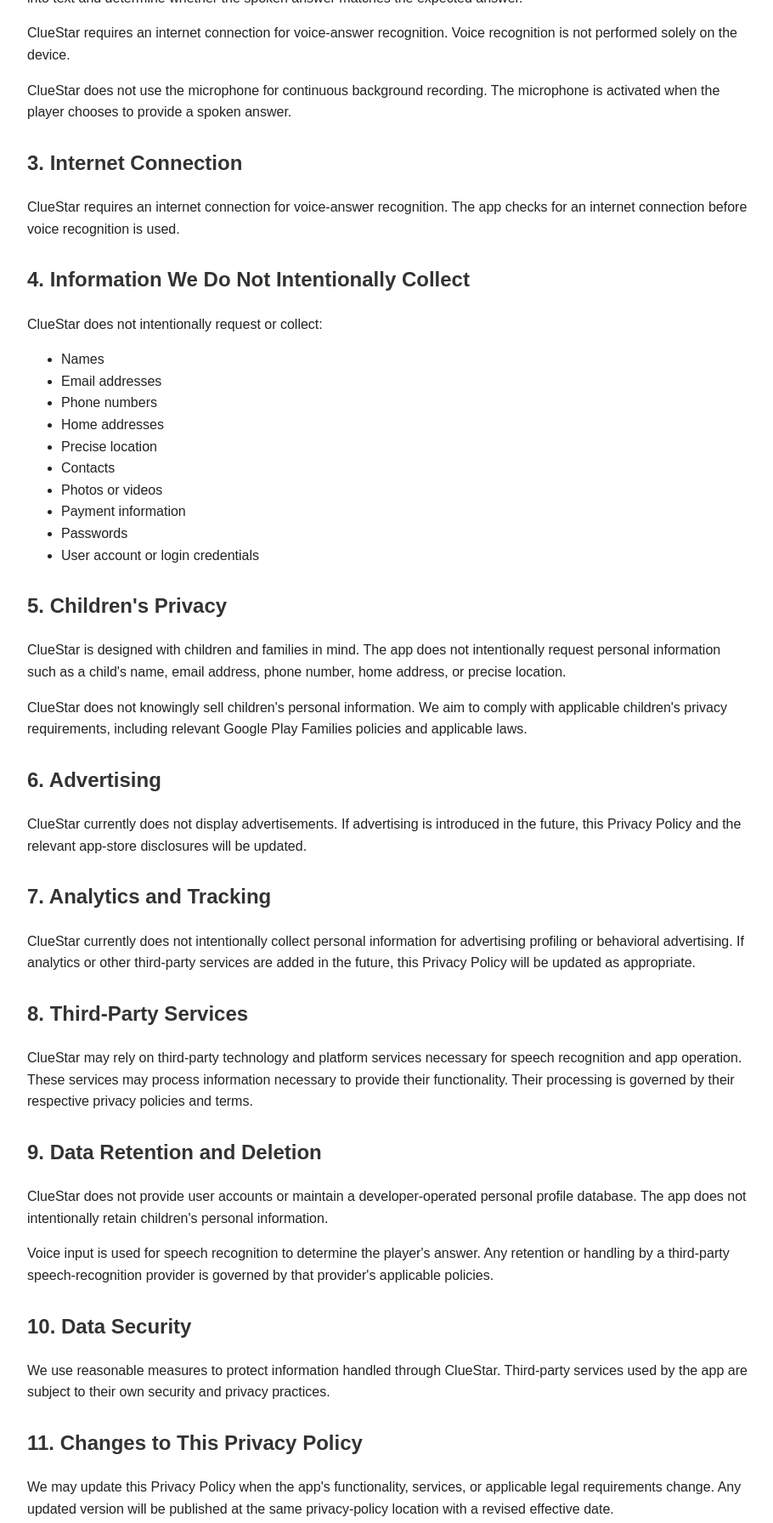
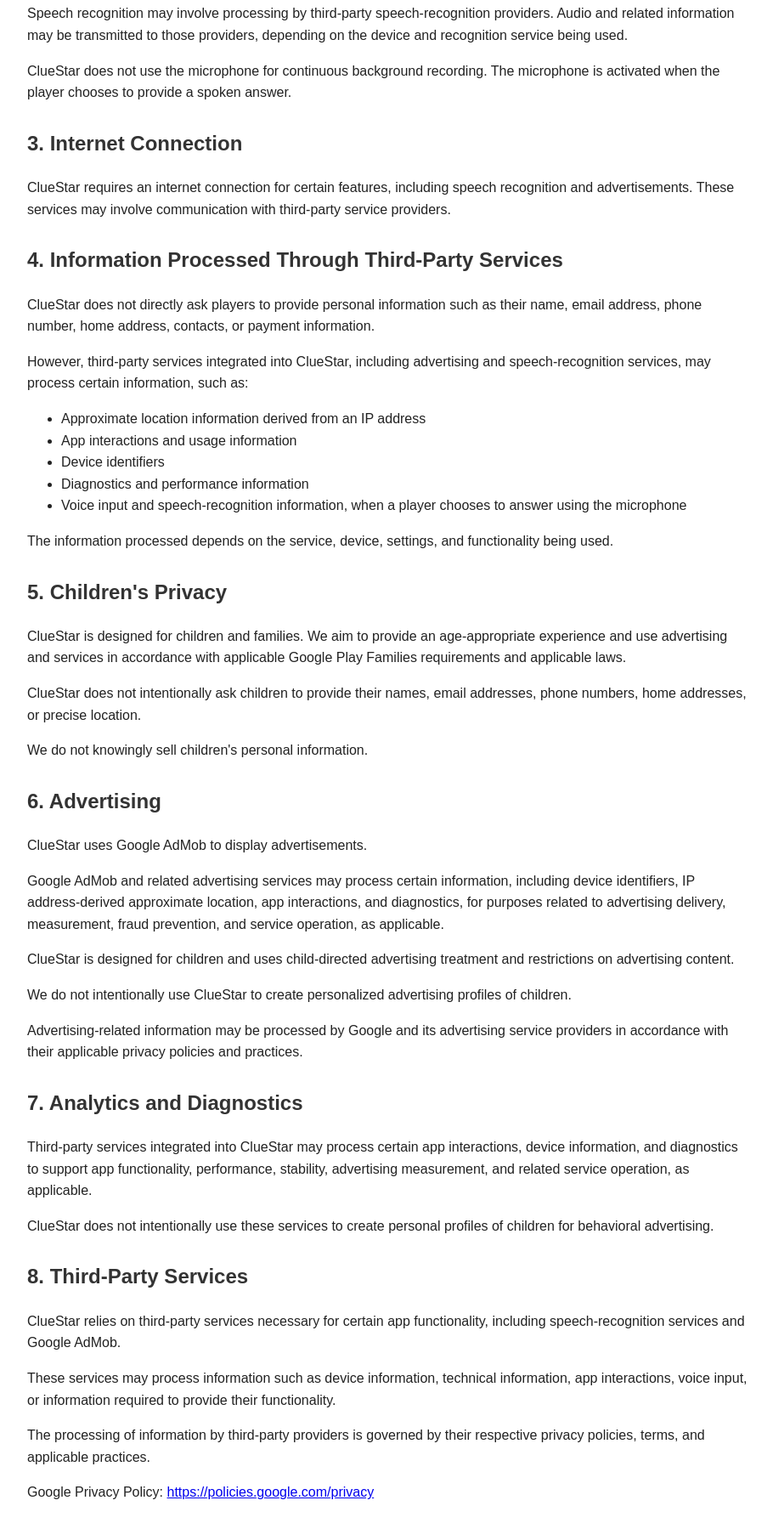
Before and after one commit to Veerdhawaljsalunkhe/cluestar-privacy-policy, a plain HTML site: page index.html in a window 1280 px wide. Shown: the part 546-2338 px from the top of the page at 85% size, without its empty margins (183-1093 px from the left). Drawn offline with Linux system fonts and the light colour scheme.

Commit message:
Update index.html

````diff
--- a/index.html
+++ b/index.html
@@ -1,3 +1,4 @@
+```html
 <!DOCTYPE html>
 <html lang="en">
 <head>
@@ -11,51 +12,72 @@ h1{color:#1769aa} h2{margin-top:28px;color:#333}.date{color:#666}
 </head>
 <body>
 <h1>ClueStar — Privacy Policy</h1>
-<p class="date"><strong>Effective Date:</strong> September 29, 2026</p>
+<p class="date"><strong>Effective Date:</strong> November 21, 2026</p>
 
 <h2>1. Introduction</h2>
 <p>ClueStar ("ClueStar", "we", "our", or "us") is a voice-powered educational guessing game designed for children.</p>
-<p>We respect the privacy of children and families. This Privacy Policy explains what information ClueStar accesses, how it is used, and how it is handled when you use the app.</p>
+<p>We respect the privacy of children and families. This Privacy Policy explains what information may be processed through ClueStar, how it is used, and how it is handled when you use the app.</p>
 
-<h2>2. Information We Access</h2>
-<h3>Microphone and Voice Input</h3>
+<h2>2. Microphone and Voice Input</h2>
 <p>ClueStar uses the device microphone when a player chooses to answer a question by speaking.</p>
-<p>Spoken answers are processed through the online speech-recognition functionality used by the app to convert speech into text and determine whether the spoken answer matches the expected answer.</p>
-<p>ClueStar requires an internet connection for voice-answer recognition. Voice recognition is not performed solely on the device.</p>
+<p>Spoken answers are processed through speech-recognition services available on the device to convert speech into text and determine whether the spoken answer matches the expected answer.</p>
+<p>Speech recognition may involve processing by third-party speech-recognition providers. Audio and related information may be transmitted to those providers, depending on the device and recognition service being used.</p>
 <p>ClueStar does not use the microphone for continuous background recording. The microphone is activated when the player chooses to provide a spoken answer.</p>
 
 <h2>3. Internet Connection</h2>
-<p>ClueStar requires an internet connection for voice-answer recognition. The app checks for an internet connection before voice recognition is used.</p>
+<p>ClueStar requires an internet connection for certain features, including speech recognition and advertisements. These services may involve communication with third-party service providers.</p>
 
-<h2>4. Information We Do Not Intentionally Collect</h2>
-<p>ClueStar does not intentionally request or collect:</p>
-<ul><li>Names</li><li>Email addresses</li><li>Phone numbers</li><li>Home addresses</li><li>Precise location</li><li>Contacts</li><li>Photos or videos</li><li>Payment information</li><li>Passwords</li><li>User account or login credentials</li></ul>
+<h2>4. Information Processed Through Third-Party Services</h2>
+<p>ClueStar does not directly ask players to provide personal information such as their name, email address, phone number, home address, contacts, or payment information.</p>
+<p>However, third-party services integrated into ClueStar, including advertising and speech-recognition services, may process certain information, such as:</p>
+<ul>
+<li>Approximate location information derived from an IP address</li>
+<li>App interactions and usage information</li>
+<li>Device identifiers</li>
+<li>Diagnostics and performance information</li>
+<li>Voice input and speech-recognition information, when a player chooses to answer using the microphone</li>
+</ul>
+<p>The information processed depends on the service, device, settings, and functionality being used.</p>
 
 <h2>5. Children's Privacy</h2>
-<p>ClueStar is designed with children and families in mind. The app does not intentionally request personal information such as a child's name, email address, phone number, home address, or precise location.</p>
-<p>ClueStar does not knowingly sell children's personal information. We aim to comply with applicable children's privacy requirements, including relevant Google Play Families policies and applicable laws.</p>
+<p>ClueStar is designed for children and families. We aim to provide an age-appropriate experience and use advertising and services in accordance with applicable Google Play Families requirements and applicable laws.</p>
+<p>ClueStar does not intentionally ask children to provide their names, email addresses, phone numbers, home addresses, or precise location.</p>
+<p>We do not knowingly sell children's personal information.</p>
 
 <h2>6. Advertising</h2>
-<p>ClueStar currently does not display advertisements. If advertising is introduced in the future, this Privacy Policy and the relevant app-store disclosures will be updated.</p>
+<p>ClueStar uses Google AdMob to display advertisements.</p>
+<p>Google AdMob and related advertising services may process certain information, including device identifiers, IP address-derived approximate location, app interactions, and diagnostics, for purposes related to advertising delivery, measurement, fraud prevention, and service operation, as applicable.</p>
+<p>ClueStar is designed for children and uses child-directed advertising treatment and restrictions on advertising content.</p>
+<p>We do not intentionally use ClueStar to create personalized advertising profiles of children.</p>
+<p>Advertising-related information may be processed by Google and its advertising service providers in accordance with their applicable privacy policies and practices.</p>
 
-<h2>7. Analytics and Tracking</h2>
-<p>ClueStar currently does not intentionally collect personal information for advertising profiling or behavioral advertising. If analytics or other third-party services are added in the future, this Privacy Policy will be updated as appropriate.</p>
+<h2>7. Analytics and Diagnostics</h2>
+<p>Third-party services integrated into ClueStar may process certain app interactions, device information, and diagnostics to support app functionality, performance, stability, advertising measurement, and related service operation, as applicable.</p>
+<p>ClueStar does not intentionally use these services to create personal profiles of children for behavioral advertising.</p>
 
 <h2>8. Third-Party Services</h2>
-<p>ClueStar may rely on third-party technology and platform services necessary for speech recognition and app operation. These services may process information necessary to provide their functionality. Their processing is governed by their respective privacy policies and terms.</p>
+<p>ClueStar relies on third-party services necessary for certain app functionality, including speech-recognition services and Google AdMob.</p>
+<p>These services may process information such as device information, technical information, app interactions, voice input, or information required to provide their functionality.</p>
+<p>The processing of information by third-party providers is governed by their respective privacy policies, terms, and applicable practices.</p>
+<p>Google Privacy Policy: <a href="https://policies.google.com/privacy">https://policies.google.com/privacy</a></p>
 
 <h2>9. Data Retention and Deletion</h2>
-<p>ClueStar does not provide user accounts or maintain a developer-operated personal profile database. The app does not intentionally retain children's personal information.</p>
-<p>Voice input is used for speech recognition to determine the player's answer. Any retention or handling by a third-party speech-recognition provider is governed by that provider's applicable policies.</p>
+<p>ClueStar does not provide user accounts or maintain a developer-operated personal profile database.</p>
+<p>Voice input is used for speech recognition to determine the player's answer. ClueStar does not intentionally maintain a database of children's voice recordings or personal profiles.</p>
+<p>Information processed by third-party services may be retained or deleted according to the applicable provider's retention, deletion, and privacy practices.</p>
 
 <h2>10. Data Security</h2>
-<p>We use reasonable measures to protect information handled through ClueStar. Third-party services used by the app are subject to their own security and privacy practices.</p>
+<p>We take reasonable measures to protect information handled through ClueStar. Third-party services used by the app are subject to their own security and privacy practices.</p>
 
 <h2>11. Changes to This Privacy Policy</h2>
 <p>We may update this Privacy Policy when the app's functionality, services, or applicable legal requirements change. Any updated version will be published at the same privacy-policy location with a revised effective date.</p>
 
 <h2>12. Contact</h2>
-<p><strong>App:</strong> ClueStar<br><strong>Developer:</strong> veerdhawal salunkhe<br><strong>Email:</strong> <a href="mailto:cluestar.app@gmail.com">cluestar.app@gmail.com</a></p>
+<p><strong>App:</strong> ClueStar<br>
+<strong>Developer:</strong> veerdhawal salunkhe<br>
+<strong>Email:</strong> <a href="mailto:cluestar.app@gmail.com">cluestar.app@gmail.com</a></p>
 <p>For privacy questions, concerns, or requests regarding ClueStar, please contact us using the email address above.</p>
+
 </body>
 </html>
+```
````
